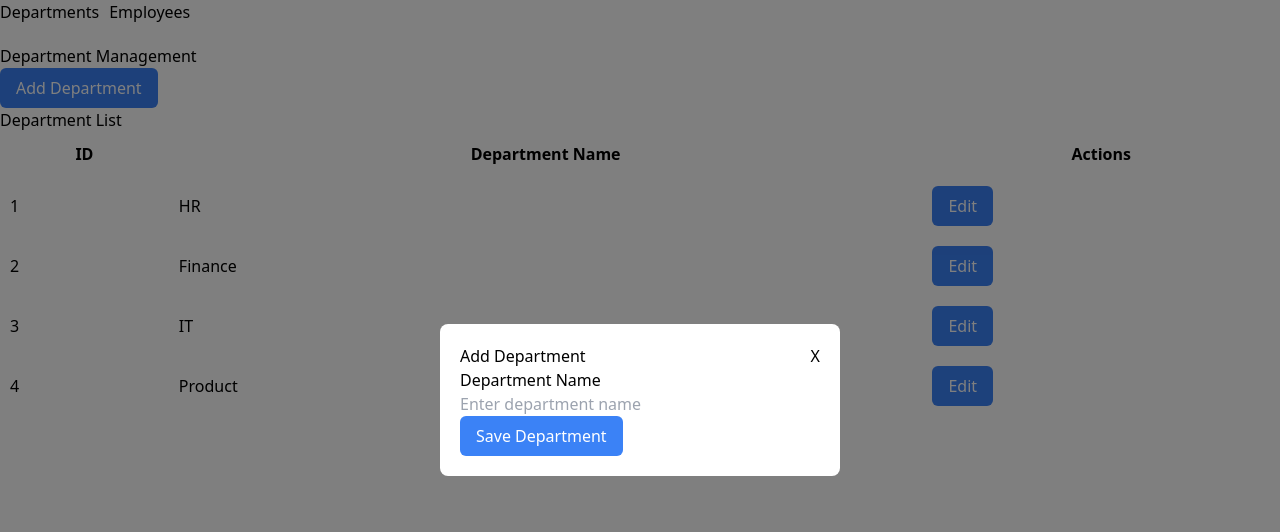
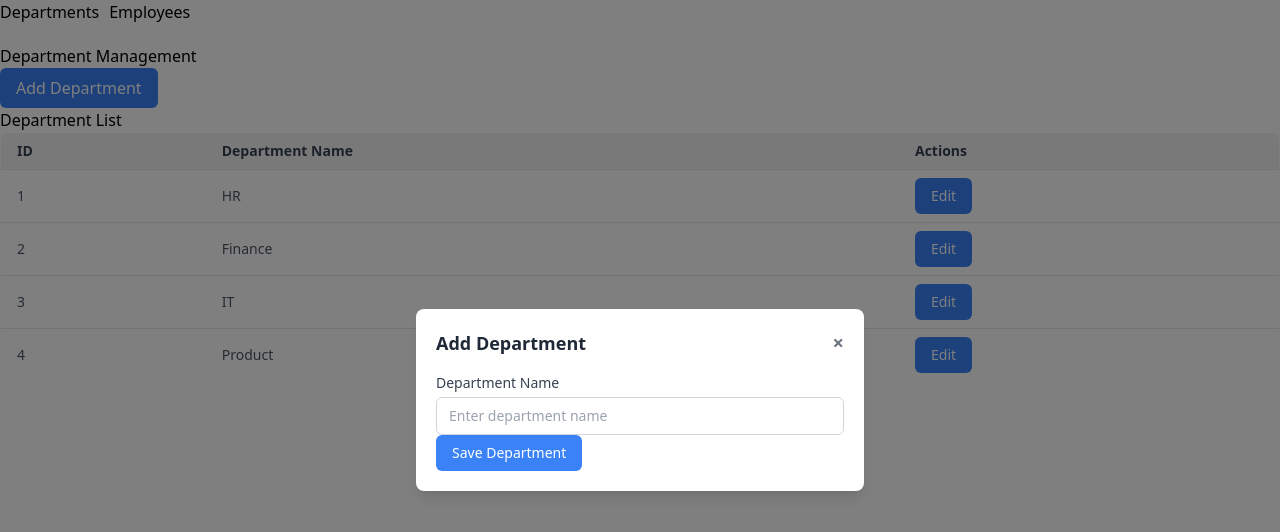
Before and after one commit to saimahmt03/TrackWise, a React (Create React App) app in the folder TrackWise.UI/track-wise/: page /department in a window 1280 px wide. Both pictures are taken after a click on the button "Add Department". Shown: the top 532 px of the page. Built offline with nearby package versions, Linux system fonts and the light colour scheme.

Commit message:
feat: add tailwind style to other shared components dropdown, form, table, and modal

```diff
--- a/TrackWise.UI/track-wise/src/components/Shared/Dropdown.jsx
+++ b/TrackWise.UI/track-wise/src/components/Shared/Dropdown.jsx
@@ -1,14 +1,22 @@
+import { dropdownStyles } from "./dropdown.style";
+
 function Dropdown({
     label,
     name,
     value,
     onChange,
     options = [],
-    required = false
+    required = false,
+    disabled = false,
+    className = ""
 }) {
     return (
-        <div>
-            <label htmlFor={name}>{label}</label>
+        <div className={dropdownStyles.container}>
+            {label && (
+                <label htmlFor={name} className={dropdownStyles.label}>
+                    {label}
+                </label>
+            )}
 
             <select
                 id={name}
@@ -16,6 +24,11 @@ function Dropdown({
                 value={value}
                 onChange={onChange}
                 required={required}
+                disabled={disabled}
+                className={`
+                    ${dropdownStyles.select}
+                    ${className}
+                `}
             >
                 <option value="">-- Select --</option>
 
--- a/TrackWise.UI/track-wise/src/components/Shared/FormInput.jsx
+++ b/TrackWise.UI/track-wise/src/components/Shared/FormInput.jsx
@@ -1,3 +1,5 @@
+import { formInputStyles } from "./forminput.style";
+
 function FormInput({
     label,
     name,
@@ -8,8 +10,10 @@ function FormInput({
     required = false
 }) {
     return (
-        <div>
-            <label htmlFor={name}>{label}</label>
+        <div className={formInputStyles.container}>
+            <label htmlFor={name} className={formInputStyles.label}>
+                {label}
+            </label>
 
             <input
                 id={name}
@@ -19,6 +23,7 @@ function FormInput({
                 placeholder={placeholder}
                 required={required}
                 onChange={onChange}
+                className={formInputStyles.input}
             />
         </div>
     );
--- a/TrackWise.UI/track-wise/src/components/Shared/Modal.jsx
+++ b/TrackWise.UI/track-wise/src/components/Shared/Modal.jsx
@@ -1,45 +1,30 @@
+import { modalStyles } from "./modal.style";
+
 function Modal({ isOpen, onClose, title, children }) {
 
     if (!isOpen) return null;
 
     return (
-        <div style={overlay}>
-            <div style={modalBox}>
+        <div className={modalStyles.overlay}>
+            <div className={modalStyles.container}>
 
-                <div style={header}>
-                    <h3>{title}</h3>
-                    <button onClick={onClose}>X</button>
+                <div className={modalStyles.header}>
+                    <h3 className={modalStyles.title}>{title}</h3>
+                    <button
+                        onClick={onClose}
+                        className={modalStyles.closeButton}
+                    >
+                        ×
+                    </button>
                 </div>
 
-                {children}
+                <div className={modalStyles.body}>
+                    {children}
+                </div>
 
             </div>
         </div>
     );
 }
 
-const overlay = {
-    position: "fixed",
-    top: 0,
-    left: 0,
-    width: "100%",
-    height: "100%",
-    background: "rgba(0,0,0,0.5)",
-    display: "flex",
-    justifyContent: "center",
-    alignItems: "center"
-};
-
-const modalBox = {
-    background: "#fff",
-    padding: "20px",
-    borderRadius: "8px",
-    width: "400px"
-};
-
-const header = {
-    display: "flex",
-    justifyContent: "space-between"
-};
-
 export default Modal;
--- a/TrackWise.UI/track-wise/src/components/Shared/Table.jsx
+++ b/TrackWise.UI/track-wise/src/components/Shared/Table.jsx
@@ -1,15 +1,14 @@
+import { tableStyles } from "./table.style";
+
 function Table({ columns, data }) {
     return (
-        <table
-            className="table table-striped table-bordered"
-            border="1"
-            cellPadding="10"
-            style={{ width: "100%" }}
-        >
-            <thead>
+        <table className={tableStyles.table}>
+            <thead className={tableStyles.thead}>
                 <tr>
                     {columns.map((col, index) => (
-                        <th key={index}>{col.header}</th>
+                        <th key={index} className={tableStyles.th}>
+                            {col.header}
+                        </th>
                     ))}
                 </tr>
             </thead>
@@ -17,9 +16,9 @@ function Table({ columns, data }) {
             <tbody>
                 {data?.length > 0 ? (
                     data.map((row, rowIndex) => (
-                        <tr key={row.id || rowIndex}>
+                        <tr key={row.id || rowIndex} className={tableStyles.tr}>
                             {columns.map((col, colIndex) => (
-                                <td key={colIndex}>
+                                <td key={colIndex} className={tableStyles.td}>
                                     {col.accessor(row)}
                                 </td>
                             ))}
@@ -27,7 +26,10 @@ function Table({ columns, data }) {
                     ))
                 ) : (
                     <tr>
-                        <td colSpan={columns.length} style={{ textAlign: "center" }}>
+                        <td
+                            colSpan={columns.length}
+                            className={tableStyles.empty}
+                        >
                             No data available
                         </td>
                     </tr>
--- /dev/null
+++ b/TrackWise.UI/track-wise/src/components/Shared/dropdown.style.js
@@ -0,0 +1,27 @@
+export const dropdownStyles = {
+    container: `
+        flex
+        flex-col
+        gap-1
+        w-full
+    `,
+    label: `
+        text-sm
+        font-medium
+        text-gray-700
+    `,
+    select: `
+        px-3
+        py-2
+        border
+        border-gray-300
+        rounded-md
+        text-sm
+        focus:outline-none
+        focus:ring-2
+        focus:ring-blue-500
+        focus:border-blue-500
+        disabled:bg-gray-100
+        disabled:cursor-not-allowed
+    `
+};
--- /dev/null
+++ b/TrackWise.UI/track-wise/src/components/Shared/forminput.style.js
@@ -0,0 +1,25 @@
+export const formInputStyles = {
+    container: `
+        flex
+        flex-col
+        gap-1
+        w-full
+    `,
+    label: `
+        text-sm
+        font-medium
+        text-gray-700
+    `,
+    input: `
+        px-3
+        py-2
+        border
+        border-gray-300
+        rounded-md
+        text-sm
+        focus:outline-none
+        focus:ring-2
+        focus:ring-blue-500
+        focus:border-blue-500
+    `
+};
--- /dev/null
+++ b/TrackWise.UI/track-wise/src/components/Shared/modal.style.js
@@ -0,0 +1,42 @@
+export const modalStyles = {
+    overlay: `
+        fixed
+        inset-0
+        bg-black/50
+        flex
+        items-center
+        justify-center
+        z-50
+    `,
+    container: `
+        bg-white
+        rounded-lg
+        shadow-lg
+        w-full
+        max-w-md
+        p-5
+        animate-fadeIn
+    `,
+    header: `
+        flex
+        justify-between
+        items-center
+        mb-4
+    `,
+    title: `
+        text-lg
+        font-semibold
+        text-gray-800
+    `,
+    closeButton: `
+        text-gray-500
+        hover:text-gray-700
+        text-xl
+        font-bold
+        cursor-pointer
+    `,
+    body: `
+        text-sm
+        text-gray-600
+    `
+};
--- /dev/null
+++ b/TrackWise.UI/track-wise/src/components/Shared/table.style.js
@@ -0,0 +1,35 @@
+export const tableStyles = {
+    table: `
+        w-full
+        border
+        border-gray-300
+        rounded-lg
+        overflow-hidden
+        text-sm
+    `,
+    thead: `
+        bg-gray-100
+    `,
+    th: `
+        px-4
+        py-2
+        text-left
+        font-semibold
+        text-gray-700
+        border-b
+    `,
+    tr: `
+        border-b
+        hover:bg-gray-50
+    `,
+    td: `
+        px-4
+        py-2
+        text-gray-600
+    `,
+    empty: `
+        text-center
+        py-4
+        text-gray-500
+    `
+};
```
